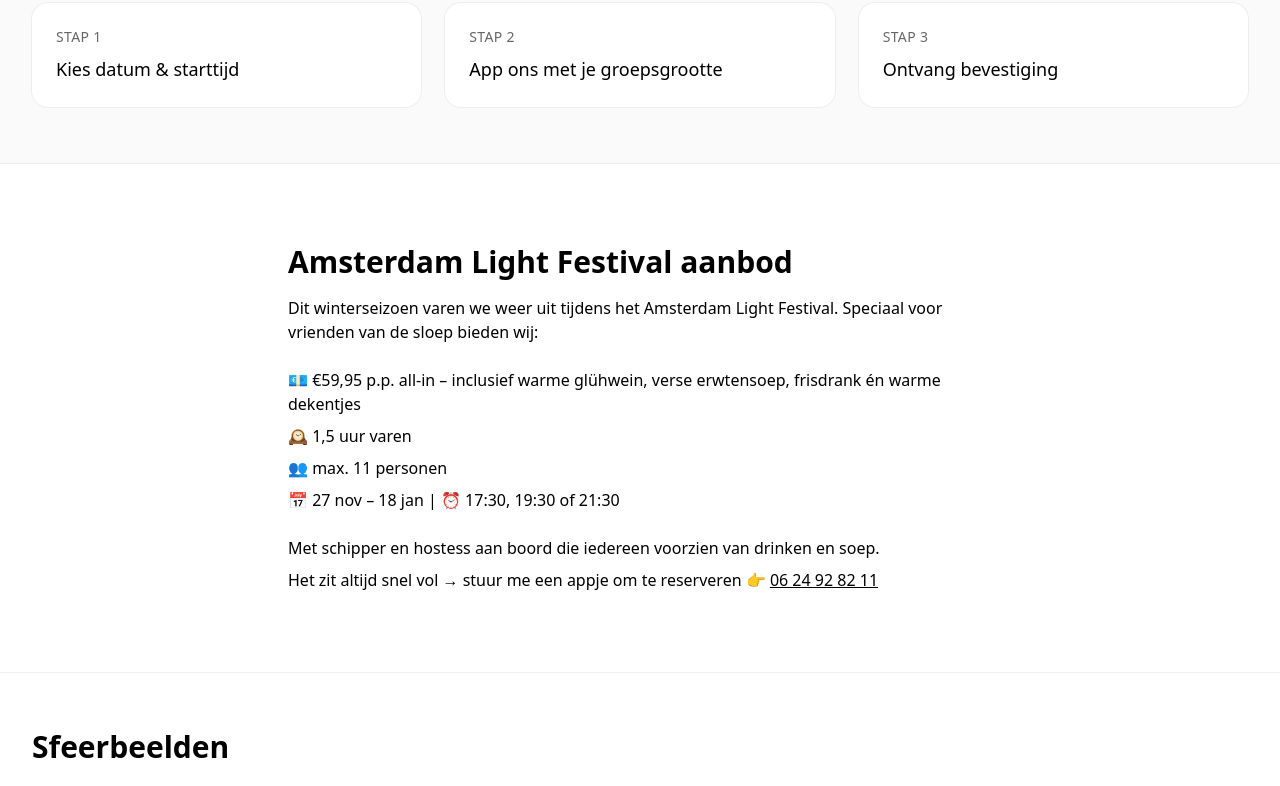
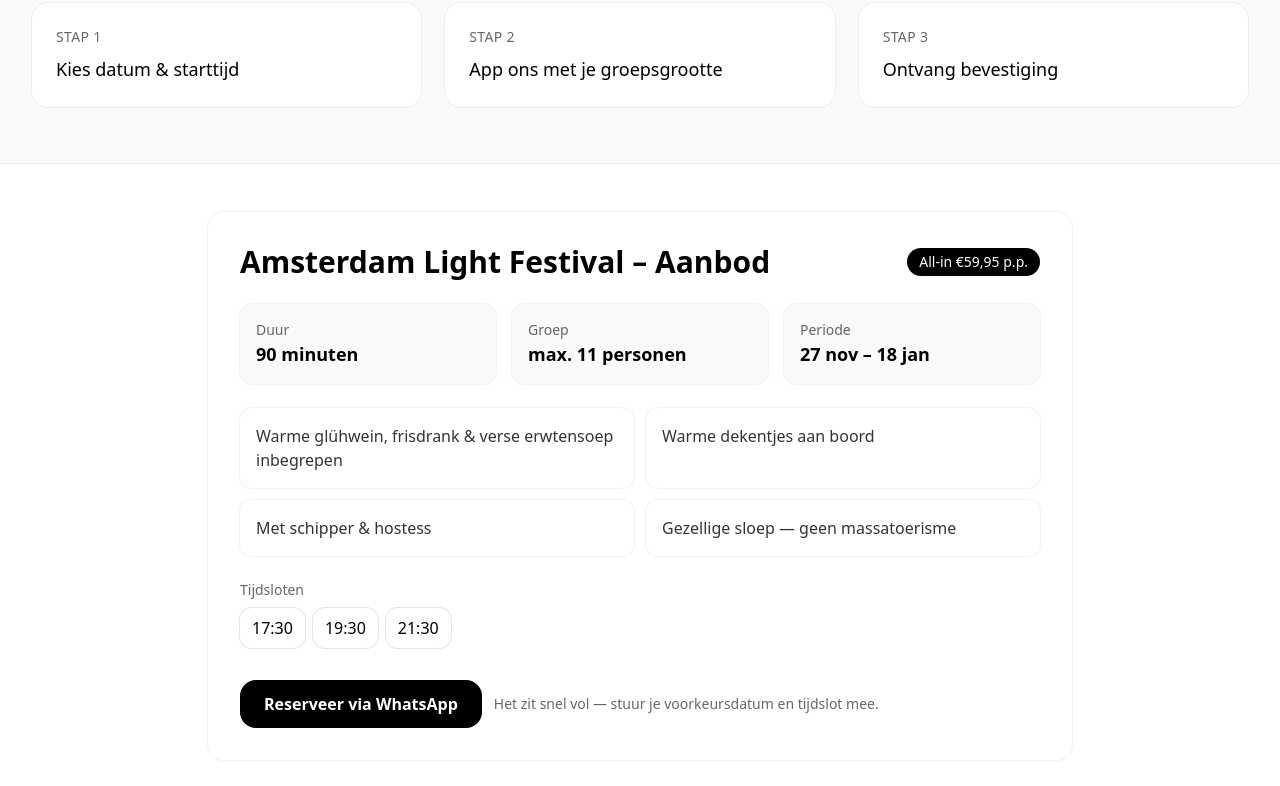
Before and after one commit to matthijshart/AmsterdamLightFestival, a plain HTML site: page index.html in a window 1280 px wide. Shown: the part 1083-1869 px from the top of the page. Drawn offline with nearby package versions, Linux system fonts and the light colour scheme.

Commit message:
Add Amsterdam Light Festival offer section

```diff
--- a/index.html
+++ b/index.html
@@ -144,19 +144,54 @@
     </div>
   </section>
 
-  <!-- Amsterdam Light Festival aanbod -->
-  <section class="py-16 md:py-20">
-    <div class="mx-auto max-w-3xl px-4 sm:px-6 lg:px-8">
-      <h2 class="text-2xl md:text-3xl font-semibold">Amsterdam Light Festival aanbod</h2>
-      <p class="mt-4">Dit winterseizoen varen we weer uit tijdens het Amsterdam Light Festival. Speciaal voor vrienden van de sloep bieden wij:</p>
-      <ul class="mt-6 space-y-2">
-        <li>💶 €59,95 p.p. all-in – inclusief warme glühwein, verse erwtensoep, frisdrank én warme dekentjes</li>
-        <li>🕰️ 1,5 uur varen</li>
-        <li>👥 max. 11 personen</li>
-        <li>📅 27 nov – 18 jan | ⏰ 17:30, 19:30 of 21:30</li>
-      </ul>
-      <p class="mt-6">Met schipper en hostess aan boord die iedereen voorzien van drinken en soep.</p>
-      <p class="mt-2 font-medium">Het zit altijd snel vol → stuur me een appje om te reserveren 👉 <a href="https://wa.me/31624928211" class="underline">06 24 92 82 11</a></p>
+  <!-- Amsterdam Light Festival – Aanbod -->
+  <section id="aanbod" class="py-12">
+    <div class="mx-auto max-w-4xl px-4">
+      <div class="rounded-2xl ring-1 ring-black/5 p-6 md:p-8 bg-white">
+        <div class="flex items-center justify-between gap-4 flex-wrap">
+          <h2 class="text-2xl md:text-3xl font-semibold">Amsterdam Light Festival – Aanbod</h2>
+          <span class="inline-flex items-center rounded-full px-3 py-1 text-sm font-medium bg-black text-white">All-in €59,95 p.p.</span>
+        </div>
+
+        <div class="mt-6 grid grid-cols-1 md:grid-cols-3 gap-4">
+          <div class="rounded-xl bg-neutral-50 p-4 ring-1 ring-black/5">
+            <p class="text-sm text-black/60">Duur</p>
+            <p class="text-lg font-semibold">90 minuten</p>
+          </div>
+          <div class="rounded-xl bg-neutral-50 p-4 ring-1 ring-black/5">
+            <p class="text-sm text-black/60">Groep</p>
+            <p class="text-lg font-semibold">max. 11 personen</p>
+          </div>
+          <div class="rounded-xl bg-neutral-50 p-4 ring-1 ring-black/5">
+            <p class="text-sm text-black/60">Periode</p>
+            <p class="text-lg font-semibold">27 nov – 18 jan</p>
+          </div>
+        </div>
+
+        <ul class="mt-6 grid grid-cols-1 md:grid-cols-2 gap-3 text-black/80">
+          <li class="rounded-xl ring-1 ring-black/5 p-4">Warme glühwein, frisdrank & verse erwtensoep inbegrepen</li>
+          <li class="rounded-xl ring-1 ring-black/5 p-4">Warme dekentjes aan boord</li>
+          <li class="rounded-xl ring-1 ring-black/5 p-4">Met schipper & hostess</li>
+          <li class="rounded-xl ring-1 ring-black/5 p-4">Gezellige sloep — geen massatoerisme</li>
+        </ul>
+
+        <div class="mt-6">
+          <p class="text-sm text-black/60 mb-2">Tijdsloten</p>
+          <div class="flex flex-wrap gap-2">
+            <span class="px-3 py-2 rounded-xl ring-1 ring-black/10">17:30</span>
+            <span class="px-3 py-2 rounded-xl ring-1 ring-black/10">19:30</span>
+            <span class="px-3 py-2 rounded-xl ring-1 ring-black/10">21:30</span>
+          </div>
+        </div>
+
+        <div class="mt-8 flex flex-wrap items-center gap-3">
+          <a href="https://wa.me/31624928211?text=Boekingsaanvraag%20ALF%20%7C%20Datum%3A%20__%20%7C%20Tijd%3A%20__%20%7C%20%23personen%3A%20__"
+             class="inline-flex items-center rounded-2xl bg-black text-white px-6 py-3 font-semibold focus:outline-none focus-visible:ring-2 focus-visible:ring-offset-2 focus-visible:ring-black">
+            Reserveer via WhatsApp
+          </a>
+          <p class="text-sm text-black/60">Het zit snel vol — stuur je voorkeursdatum en tijdslot mee.</p>
+        </div>
+      </div>
     </div>
   </section>
 
```
